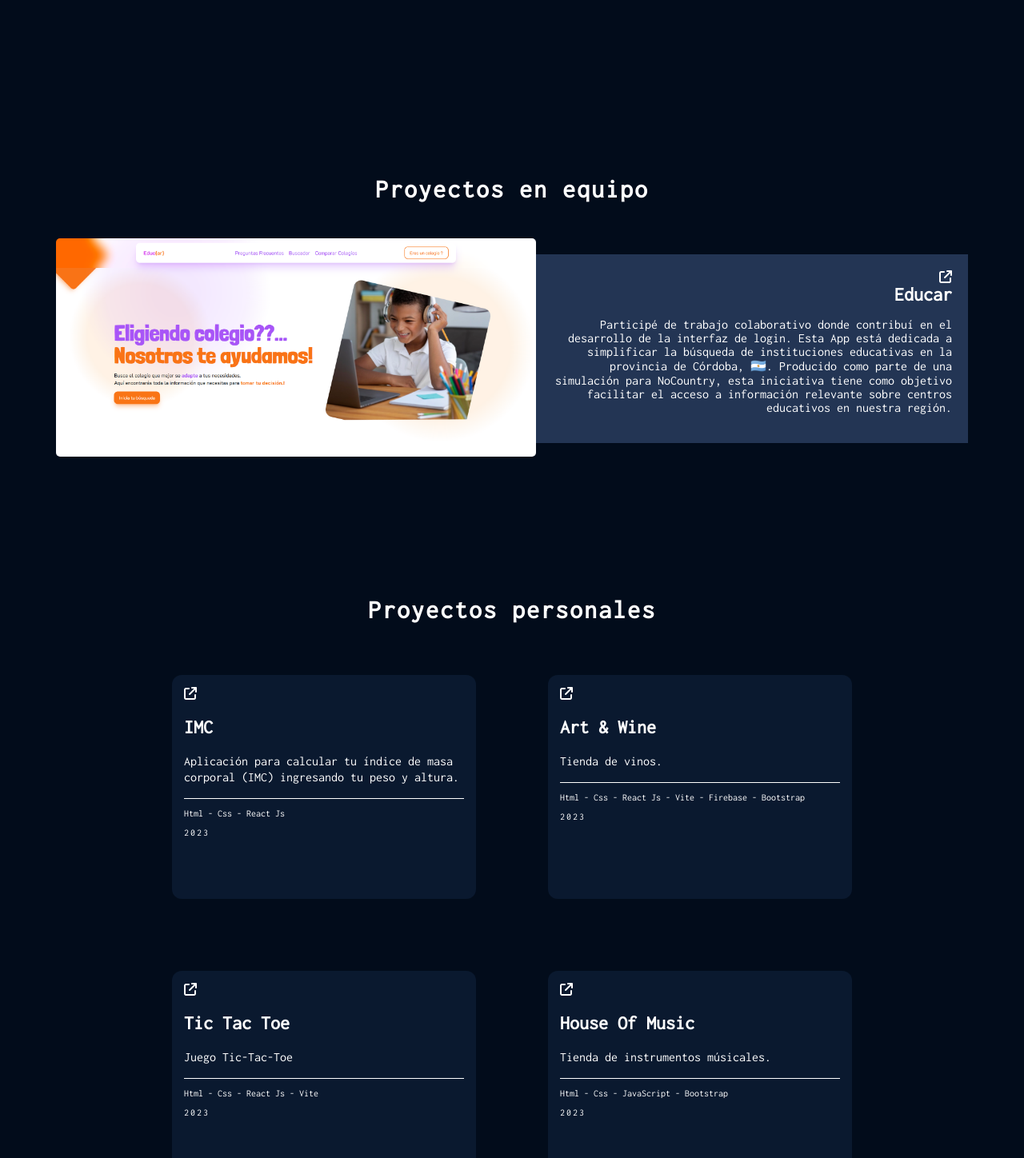
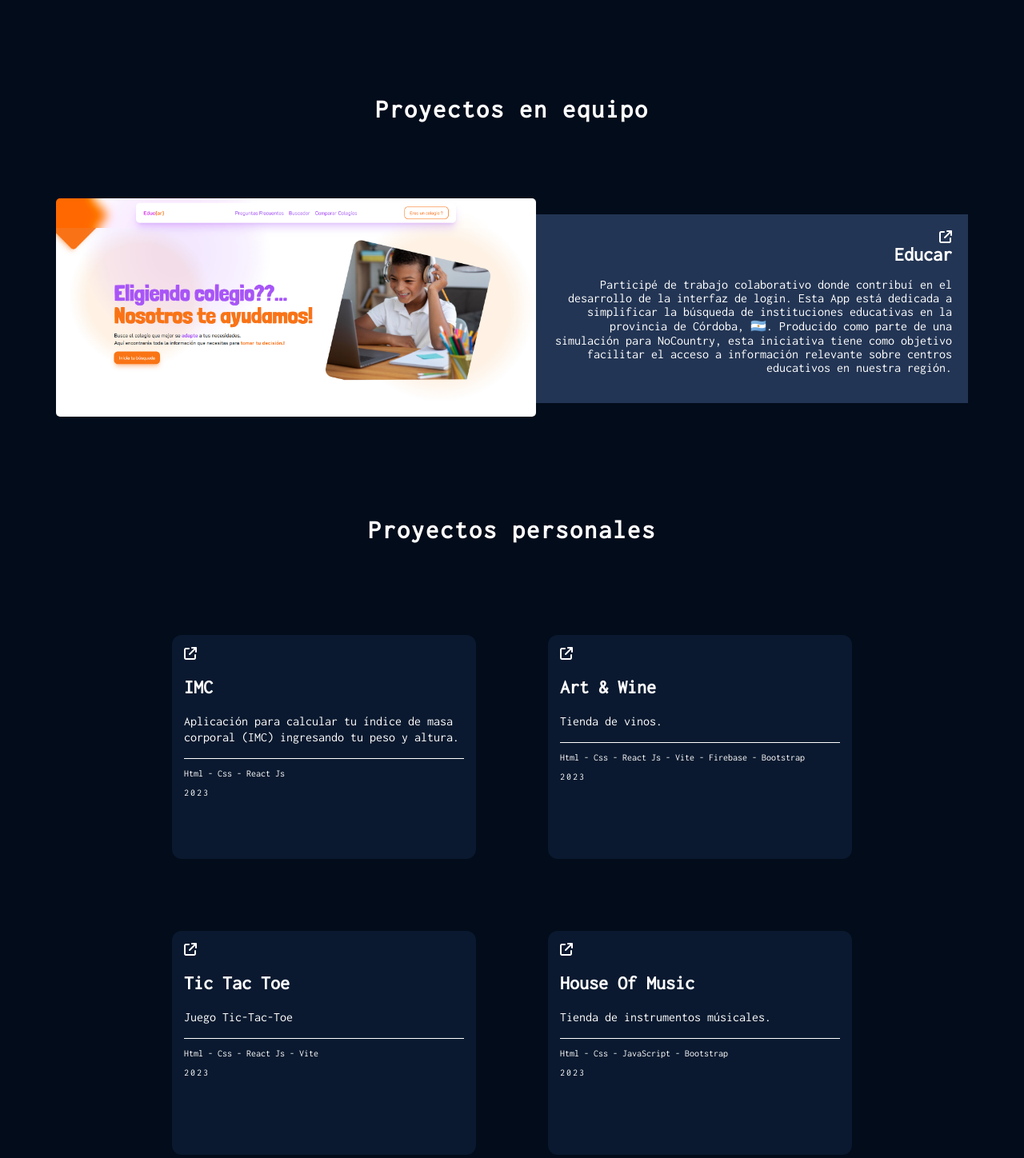
Before and after one commit to CristianMozetich/Portfolio, a React (Vite) app: page / in a window 1280 px wide. Shown: the part 602-2050 px from the top of the page at 80% size. Built offline with nearby package versions, Linux system fonts and the light colour scheme.

Commit message:
actualizaciones

```diff
--- a/src/Components/EducarProyect/EducarProyect.css
+++ b/src/Components/EducarProyect/EducarProyect.css
@@ -3,9 +3,10 @@
     justify-content: center;
     align-items: center;
     flex-wrap: wrap;
-    padding: 50px;
     margin: auto;
     max-width: 1200px;
+    padding-top: 100px;
+    padding-bottom: 100px;
 }
 
 .img_educar{
--- a/src/Components/Proyects/Proyects.css
+++ b/src/Components/Proyects/Proyects.css
@@ -4,7 +4,6 @@
     margin: auto;
     display: flex;
     justify-content: center;
-    padding-top: 100px;
   }
   .titulo_proyectos h1{
     text-align: center;
@@ -19,6 +18,7 @@
     flex-wrap: wrap;
     justify-content: center;
     padding-top: 50px;
+    padding-top: 100px;
   }
 
   .tarjeta_proyectos {
```
